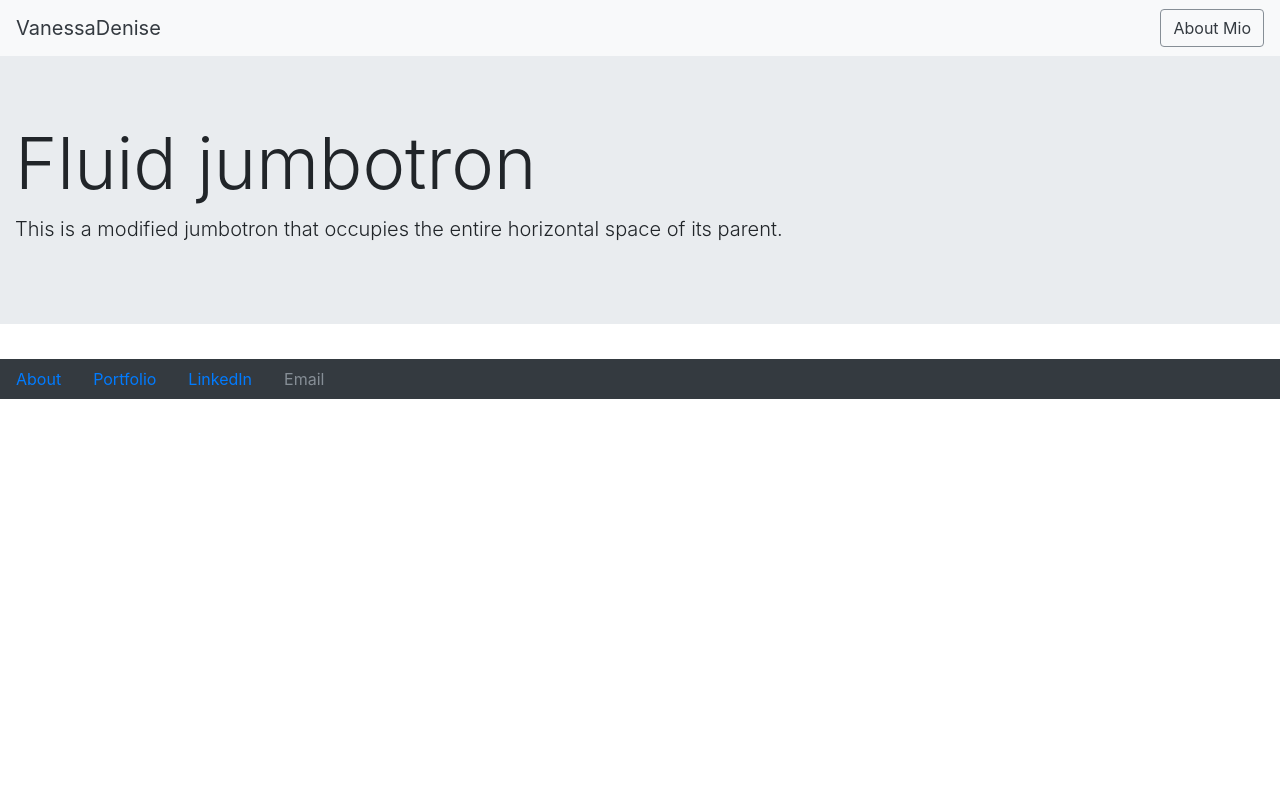
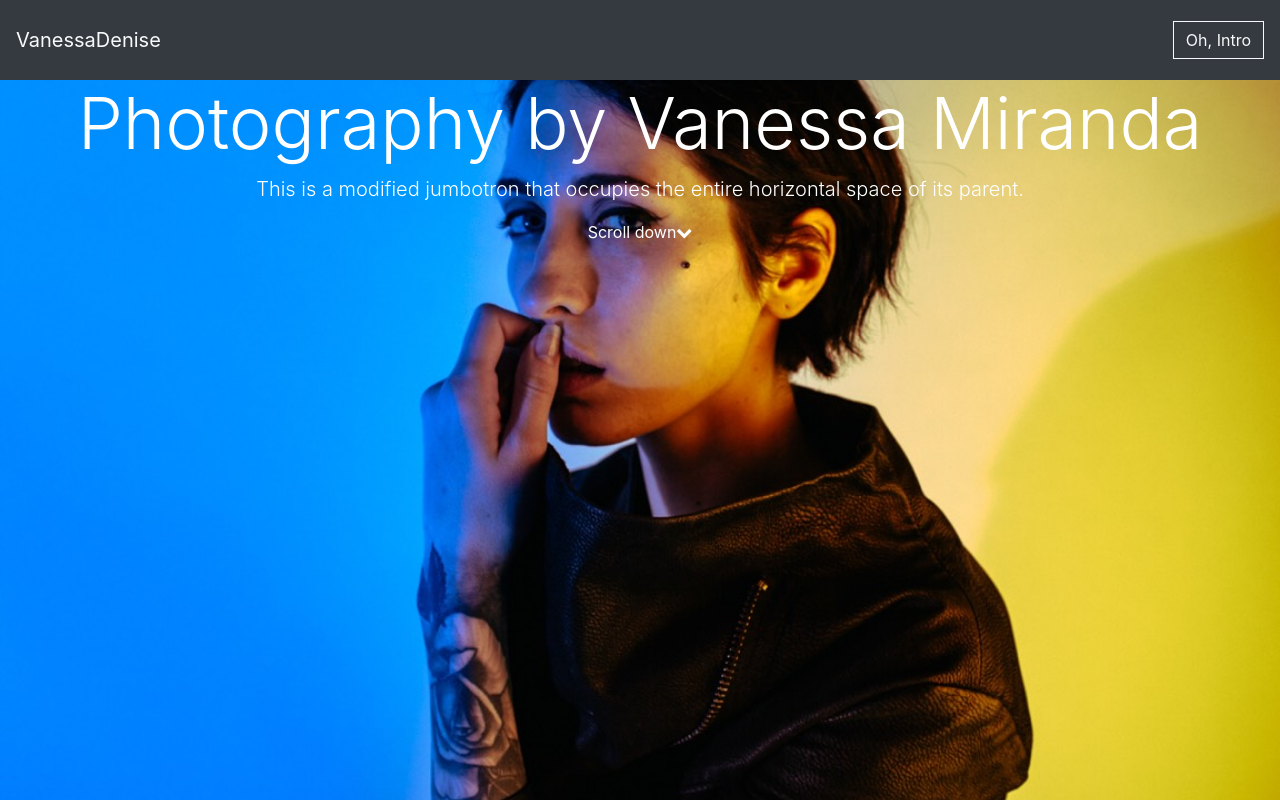
Before and after one commit to BracketNerd101/Project_Skeleton_Denise, a plain HTML site: page vanessa_photography/index.html in a window 1280 px wide. Shown: the top 800 px of the page. Drawn offline with nearby package versions, Linux system fonts and the light colour scheme.

Commit message:
all the page is scaffold exept footer

```diff
--- a/vanessa_photography/css/home_page.css
+++ b/vanessa_photography/css/home_page.css
@@ -0,0 +1,122 @@
+body {
+
+   min-height: 1200px;
+
+}
+
+/*---------------------------
+     blue color   #003366
+     dark grey   #191919
+
+---------------------------*/
+
+
+
+.nav_des_styles {
+
+ height: 5rem;
+
+}
+
+.about_btn {
+
+   border-radius: 0px;
+
+
+}
+
+.desise_banner_home {
+    margin-top: 1rem;
+    margin-bottom: auto;
+    background-size: cover;
+    background-image: url(../img/paris-1_1.jpg);
+    height: 50rem;
+    width: 100%;
+
+}
+
+.desise_banner_home {
+    margin-top: 1rem;
+    margin-bottom: auto;
+    background-size: cover;
+    background-image: url(../img/paris-1_1.jpg);
+    height: 50rem;
+    width: 100%;
+
+}
+
+/*.mini_display {
+
+  height: 30rem;
+  width: auto;
+
+
+}*/
+
+.display_image_1 {
+  background-size: cover;
+  background-image: url(../img/Blossom_a.jpg);
+  height: 30rem;
+  width: 100%;
+
+}
+
+
+
+
+.display_image_2 {
+  background-size: cover;
+  background-image: url(../img/imagejpeg.jpg);
+  height: 30rem;
+
+}
+
+
+
+
+
+
+.display_image_3 {
+  background-size: cover;
+  background-image: url(../img/paris_2.2.jpg);
+  height: 30rem;
+  width: 100%;
+
+}
+
+
+
+
+
+
+.display_image_4 {
+  background-size: cover;
+  background-image: url(../img/Blossom_a.jpg);
+  height: 30rem;
+  width: 100%;
+}
+
+
+
+
+.display_image_5 {
+
+}
+
+
+
+
+
+
+.display_image_6 {
+
+}
+
+
+
+
+
+
+.display_image_7 {
+
+}
--- a/vanessa_photography/index.html
+++ b/vanessa_photography/index.html
@@ -14,36 +14,43 @@
         <!-- fontawesome fonts -->
         <link href="https://maxcdn.bootstrapcdn.com/font-awesome/4.7.0/css/font-awesome.min.css" rel="stylesheet" integrity="sha384-wvfXpqpZZVQGK6TAh5PVlGOfQNHSoD2xbE+QkPxCAFlNEevoEH3Sl0sibVcOQVnN" crossorigin="anonymous">
         <!-- fontawesome fonts -->
+        <link rel="stylesheet" href="css/about.css">
+        <link rel="stylesheet" href="css/portfolio.css">
+        <link rel="stylesheet" href="css/home_page.css">
+
   </head>
   <body>
-    <nav class="navbar navbar-light bg-light justify-content-between">
-    <a class="navbar-brand text-dark">VanessaDenise</a>
-    <a href="#" class=" btn btn-outline-secondary text-dark">About Mio</a>
+    <nav class="navbar navbar-light bg-dark fixed-top nav_des_styles justify-content-between">
+    <a class="navbar-brand text-light">VanessaDenise</a>
+    <a href="#" class=" btn btn-outline-light about_btn">Oh, Intro</a>
   </nav><!-- end nav  -->
 
-    <div class="jumbotron jumbotron-fluid">
+    <div class="jumbotron jumbotron-fluid desise_banner_home">
   <div class="container-fluid">
-    <h1 class="display-3">Fluid jumbotron</h1>
-    <p class="lead">This is a modified jumbotron that occupies the entire horizontal space of its parent.</p>
+    <div class="col-lg-12 text-center">
+      <h1 class="display-3 text right text-center text-white">Photography by Vanessa Miranda</h1>
+      <p class="lead text-white">This is a modified jumbotron that occupies the entire horizontal space of its parent.</p>
+      <p class="text-white text-center">Scroll down<i class="fa fa-chevron-down"></i></p>
+    </div> <!-- end of div  -->
   </div><!-- end container fluid  -->
 </div><!-- end jumbotron  -->
 
 <div class="container-fluid">
   <div class="row">
-    <div class="col-sm-12 col-md-3 col-lg-3 mini_display display_image_1">
+    <div class="col-sm-12 col-md-6 col-lg-6 mini_display display_image_1">
 
     </div><!-- end div  -->
-    <div class="col-sm-12 col-md-3 col-lg-3 mini_display display_image_2">
+    <div class="col-sm-12 col-md-6 col-lg-6 mini_display display_image_2">
 
     </div><!-- end div  -->
-    <div class="col-sm-12 col-md-3 col-lg-3 mini_display display_image_3">
+    <div class="col-sm-12 col-md-6 col-lg-6 mini_display display_image_3">
 
     </div><!-- end div  -->
-    <div class="col-sm-12 col-md-3 col-lg-3 mini_display display_image_4">
+    <div class="col-sm-12 col-md-6 col-lg-6 mini_display display_image_4">
 
     </div> <!-- end div  -->
   </div> <!-- end of row  -->
-</div> <!-- end container-fluid  -->
+</div> <!-- end container-fluid  --->
 
 <div class="container-fluid">
   <div class="row">
```
Also changed, not shown: vanessa_photography/img/sunset.jpg (added), 2 other files.
